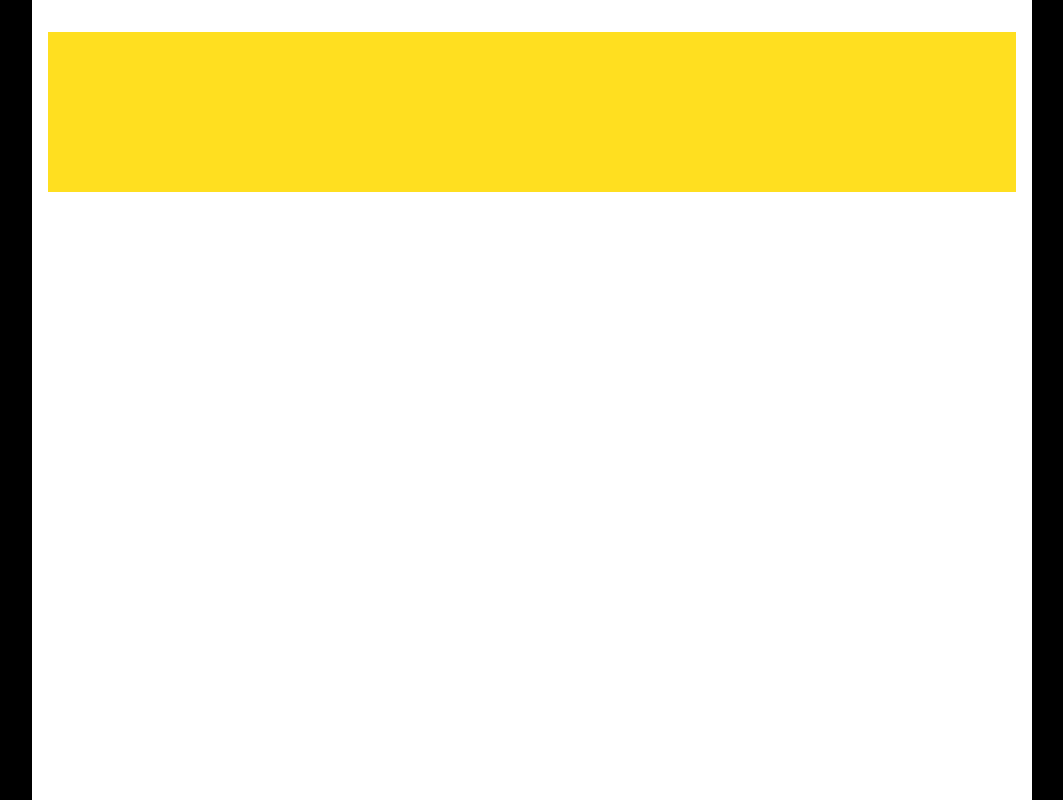
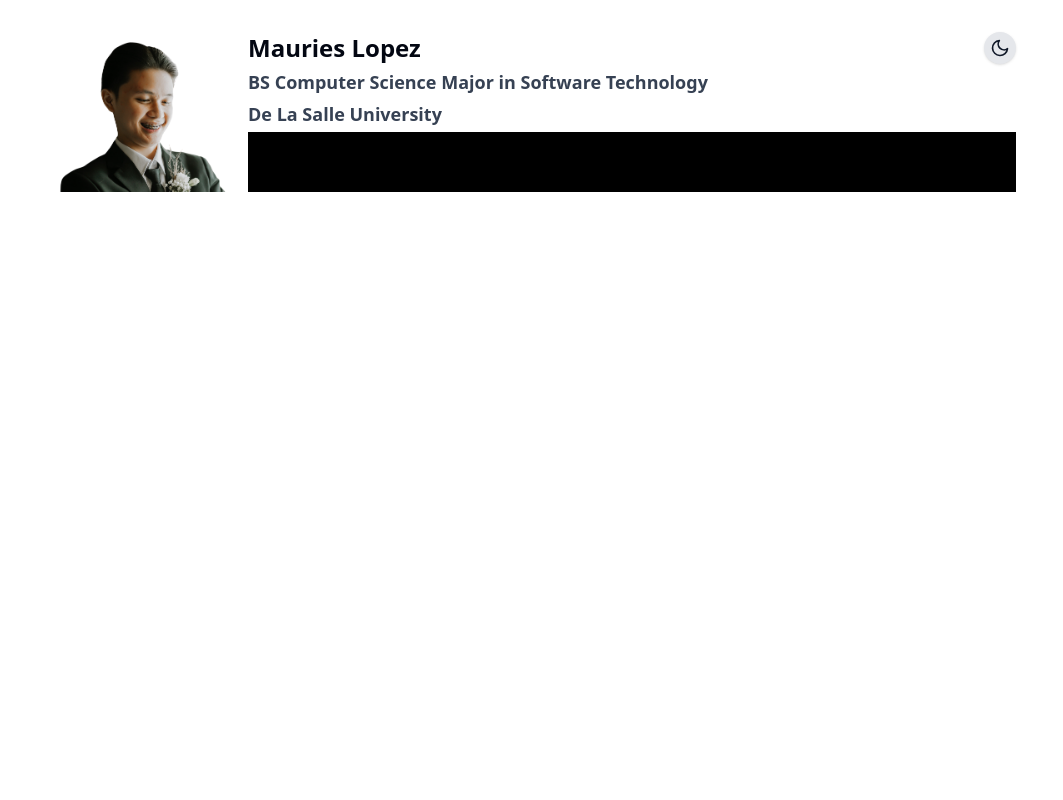
Before and after one commit to mauries-lopez/Web-Portfolio, a Next.js app: page / in a window 1280 px wide. Shown: the whole page, without its empty margins (108-1171 px from the left). Built offline with nearby package versions, Linux system fonts and the light colour scheme.

Commit message:
added theme toggle

```diff
--- a/app/layout.tsx
+++ b/app/layout.tsx
@@ -23,13 +23,11 @@ export default function RootLayout({
   children: React.ReactNode;
 }>) {
   return (
-    <html lang="en" className="dark">
+    <html lang="en">
       <head>
-        <meta name="viewport" content="width=device-width, initial-scale=1.0" />
+        <meta name="viewport" content="width=device-width, initial-scale=1.0"/>
       </head>
-      <body
-        className={`${geistSans.variable} ${geistMono.variable} antialiased`}
-      >
+      <body className={`${geistSans.variable} ${geistMono.variable} antialiased`}>
         {children}
       </body>
     </html>
--- a/app/page.tsx
+++ b/app/page.tsx
@@ -1,9 +1,38 @@
+import ThemeToggle from "@/components/ThemeToggle";
+
 export default function Main() {
   return (
-    <main className="w-screen h-screen flex justify-center bg-black">
-      <div className="w-250 h-full bg-white px-4 py-8">
+    <main className="w-screen h-screen flex justify-center bg-white dark:bg-neutral-950">
+      <div className="w-250 h-full bg-white dark:bg-neutral-950 px-4 py-8">
         {/* Header */}
-        <section className="w-full h-40 bg-yellow-300">
+        <section className="w-full h-40 flex flex-row">
+          {/* Picture */}
+          <div className="min-w-45 h-full">
+            <img src="profilePicture.png" className="w-full h-full object-cover"/>
+          </div>
+          {/* Details */}
+          <div className="w-full h-full flex flex-col ml-5">
+            {/* Name */}
+            <div className="w-full flex">
+              <h1 className="w-full font-bold text-gray-950 dark:text-white text-xl md:text-2xl" > Mauries Lopez</h1>
+              { /* Theme Toggle */ }
+              <div>
+                <ThemeToggle/>
+              </div>
+            </div>
+            {/* School */}
+            <div className="w-full flex flex-col gap-1 py-1">
+              <h2 className="text-xs md:text-lg font-bold text-gray-700 dark:text-white"> BS Computer Science Major in Software Technology </h2>
+              <h3 className="text-xs md:text-lg font-semibold text-gray-700 dark:text-white"> De La Salle University </h3>
+            </div>
+            {/* Links */}
+            <div className="w-full h-full bg-black">
+
+            </div>
+          </div>
+        </section>
+         {/* About */}
+        <section>
 
         </section>
       </div>
--- /dev/null
+++ b/components/ThemeToggle.tsx
@@ -0,0 +1,54 @@
+"use client";
+
+import { useEffect, useState } from "react";
+
+export default function ThemeToggle() {
+  const [theme, setTheme] = useState("light");
+
+  useEffect(() => {
+    const storedTheme = localStorage.getItem("theme");
+    if (storedTheme) {
+      try {
+        const parsedTheme = JSON.parse(storedTheme);
+        setTheme(parsedTheme);
+      } catch {
+        setTheme("light");
+      }
+    } else {
+      setTheme("light");
+    }
+  }, []);
+
+  useEffect(() => {
+    const root = window.document.documentElement;
+    if (theme === "dark") {
+        localStorage.removeItem('theme')
+        root.classList.add("dark");
+        root.classList.remove("light");
+        localStorage.setItem('theme', JSON.stringify(theme));
+    } else {
+        localStorage.removeItem('theme')
+        root.classList.remove("dark");
+        root.classList.add("light");
+        localStorage.setItem('theme', JSON.stringify(theme));
+    }
+  }, [theme]);
+
+  return (
+    <button
+      onClick={() => setTheme(theme === "dark" ? "light" : "dark")}
+      className="h-8 w-8 rounded-full flex items-center justify-center shadow transition bg-gray-200 text-gray-900 dark:bg-stone-800 dark:text-gray-100 hover:scale-105 active:scale-95"
+      aria-label="Toggle theme"
+    >
+      {theme === "dark" ? (
+        <svg xmlns="http://www.w3.org/2000/svg" fill="none" viewBox="0 0 24 24" strokeWidth={2} stroke="currentColor" className="h-5 w-5">
+          <path strokeLinecap="round" strokeLinejoin="round" d="M12 3v2m0 14v2m9-9h-2M5 12H3m15.364-6.364l-1.414 1.414M6.05 17.95l-1.414 1.414m12.728 0l1.414-1.414M6.05 6.05L4.636 4.636M12 8a4 4 0 100 8 4 4 0 000-8z" />
+        </svg>
+      ) : (
+        <svg xmlns="http://www.w3.org/2000/svg" fill="none" viewBox="0 0 24 24" strokeWidth={2} stroke="currentColor" className="h-5 w-5">
+          <path strokeLinecap="round" strokeLinejoin="round" d="M21 12.79A9 9 0 1111.21 3a7 7 0 009.79 9.79z" />
+        </svg>
+      )}
+    </button>
+  );
+}
```
Also changed, not shown: package.json (+7 -1 lines), public/profilePicture.png (added), 1 other file (tests, documents, lock files or other folders).
